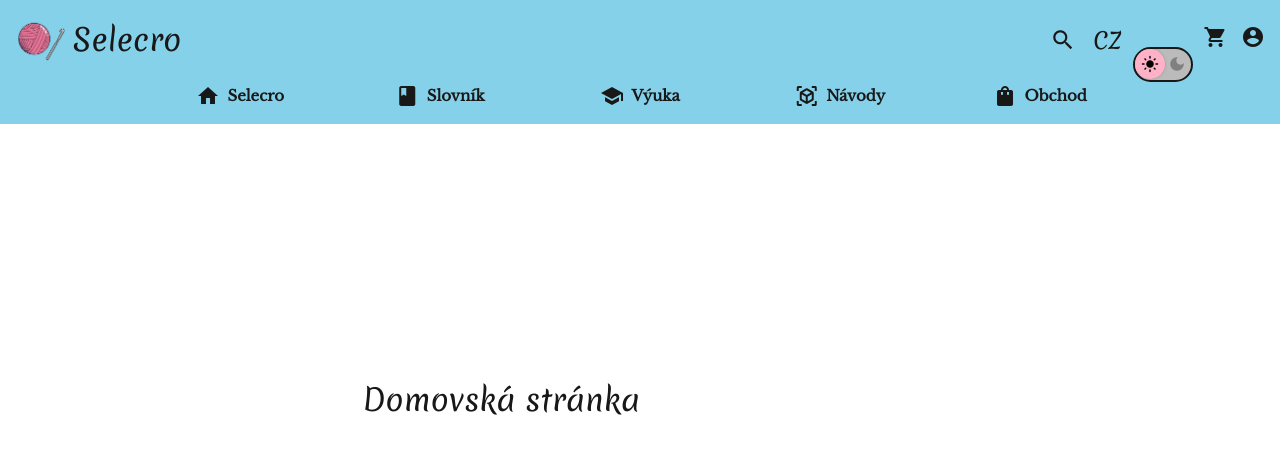
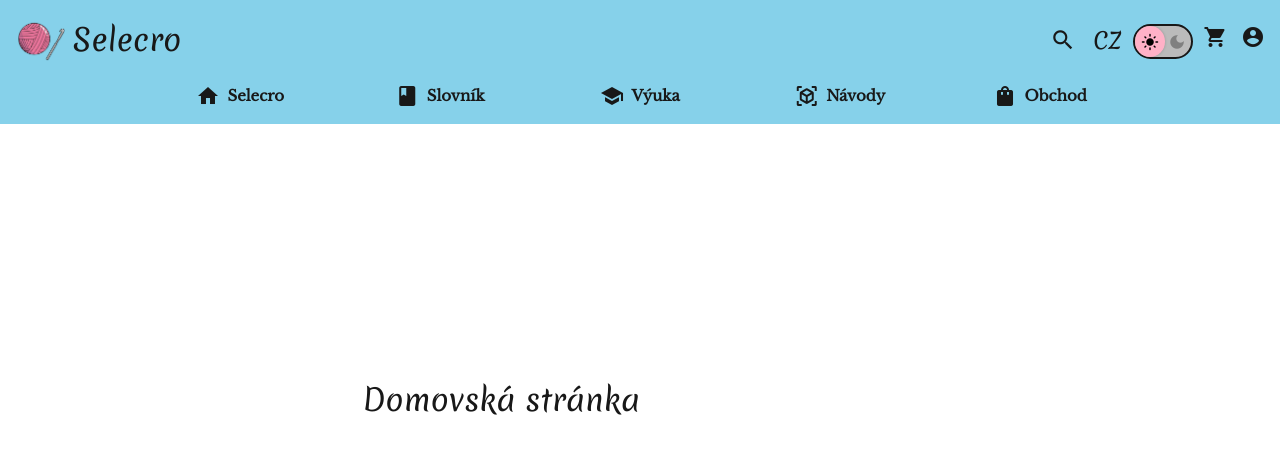
Before and after one commit to Selecro/Selecro-webovky, a Vue app: page / in a window 1280 px wide. Shown: the top 454 px of the page. Built offline with nearby package versions, Linux system fonts and the light colour scheme.

Commit message:
Edit ColorSwitcher

```diff
--- a/src/components/ColorThemeSwitcher.vue
+++ b/src/components/ColorThemeSwitcher.vue
@@ -18,7 +18,7 @@
 </script>
 
 <template>
-  <div style="top: 0">
+  <div class="mt-10">
     <label class="theme-switch">
       <input type="checkbox" :checked="isDark" @change="toggleTheme" />
       <span class="slider">
@@ -40,11 +40,14 @@
 </template>
 
 <style scoped>
+div {
+  margin-top: -45px;
+}
+
 .theme-switch {
   display: inline-block;
   width: 60px;
   height: 35px;
-  top: 0;
 }
 
 .theme-switch input {
@@ -104,5 +107,4 @@ input:checked + .slider .icon {
 .second-mode.right {
   right: 5px;
 }
-
 </style>
```
Lines whose indentation alone changed are shown as unchanged.
